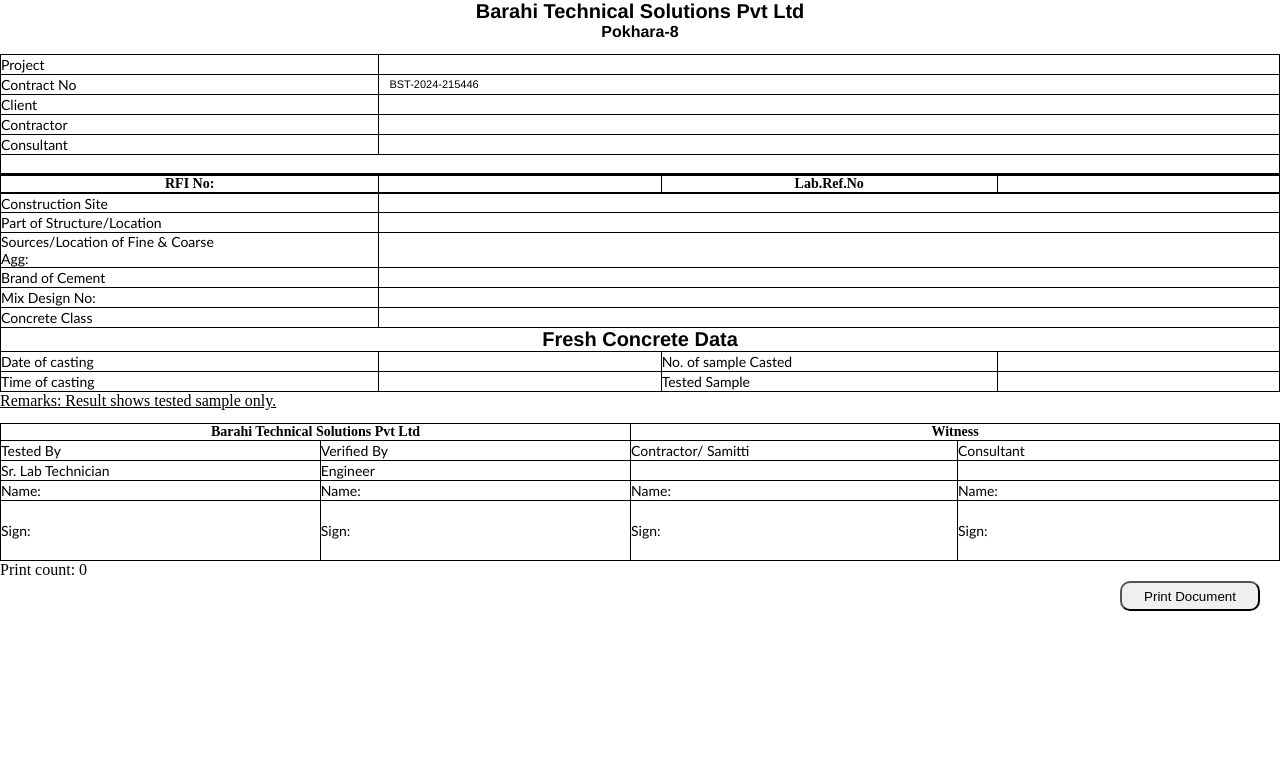
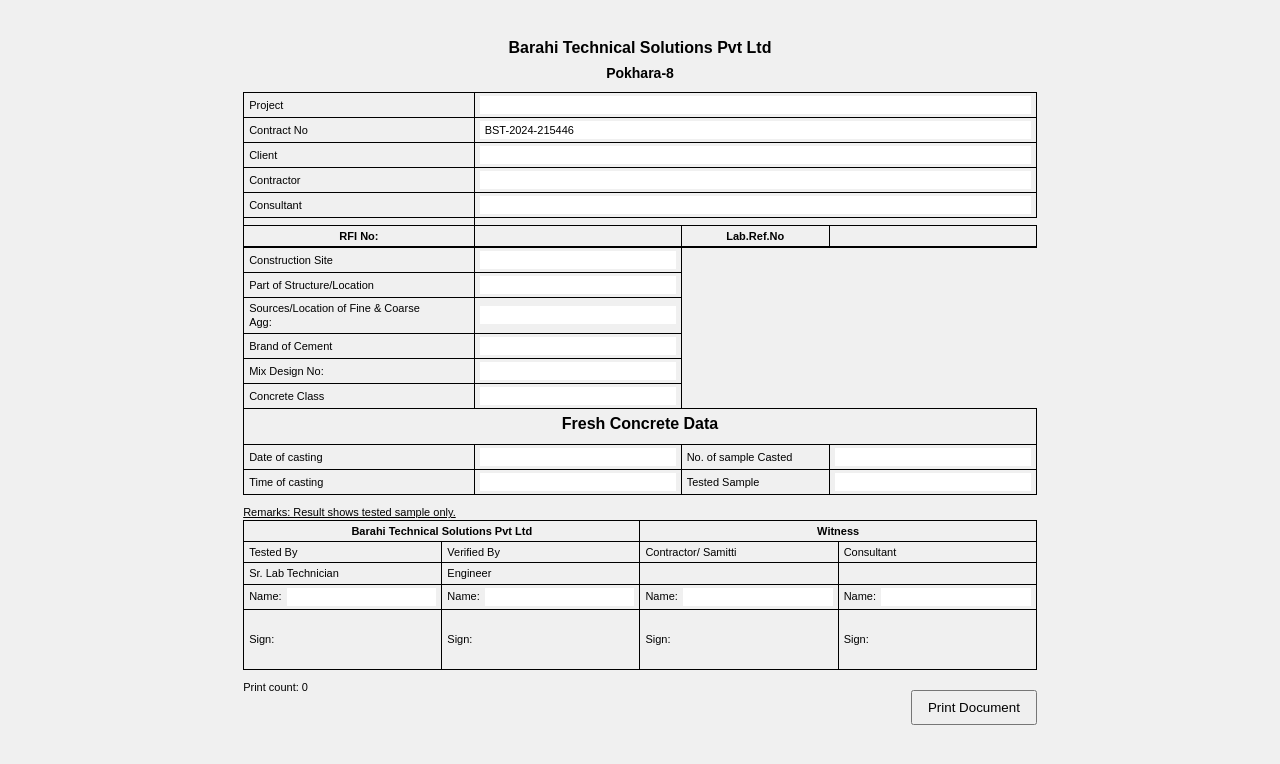
Before and after one commit to SulAv100/autoMateCivilData, a PHP site: page /autoFiller/ in a window 1280 px wide. Shown: the top 764 px of the page. Run offline with PHP 8.4, Linux system fonts and the light colour scheme; data that the repository does not hold is empty.

Commit message:
fix: inc print report size

```diff
--- a/autoFiller.php
+++ b/autoFiller.php
@@ -28,145 +28,143 @@ if(isset($_POST['testSubmit']))
             padding: 0;
             box-sizing: border-box;
         }
+
+        body {
+            font-size: 11px; /* Reduced base font size for better fit */
+            line-height: 1.3;
+            font-family: Arial, sans-serif;
+        }
+
+        /* A4 size specifications */
+        @page {
+            size: A4;
+            margin: 1cm;
+        }
+
+        /* Screen view styles */
+        @media screen {
+            body {
+                max-width: 21cm;
+                margin: 1cm auto;
+                background: #f0f0f0;
+            }
+
+            .page {
+                background: white;
+                box-shadow: 0 0 10px rgba(0,0,0,0.1);
+                padding: 1cm;
+            }
+        }
+
+        /* Print styles */
+        @media print {
+            body {
+                width: 21cm;
+                background: none;
+            }
+
+            .hideOnPrint {
+                display: none !important;
+            }
+
+            select {
+                display: none;
+            }
+
+            .selected-value::after {
+                content: attr(data-value);
+                display: block;
+                text-align: center;
+            }
+        }
+
         h1 {
             text-align: center;
-        font-size: 20px;
-        font-family: "Franklin Gothic Medium", "Arial Narrow", Arial, sans-serif;
+            font-size: 16px;
+            margin-bottom: 5px;
         }
+
         h4 {
             text-align: center;
-        font-family: "Franklin Gothic Medium", "Arial Narrow", Arial, sans-serif;
+            font-size: 14px;
+            margin-bottom: 10px;
+        }
+
+        table {
+            width: 100%;
+            border-collapse: collapse;
+            margin-bottom: 10px;
+        }
+
+        th, td {
+            border: 1px solid black;
+            padding: 3px 5px;
+            font-size: 11px;
         }
 
         input {
-        display: flex;
             width: 100%;
             border: 0;
-        height: 100%;
+            height: 18px;
             font-size: 11px;
             outline: none;
-        padding-left: 10px;
-        font-family: "Franklin Gothic Medium", "Arial Narrow", Arial, sans-serif;
-        font-weight: 500;
-      }
-      table td {
-        height: 20px;
-        font-family: "Gill Sans", "Gill Sans MT", Calibri, "Trebuchet MS",
-          sans-serif;
+            padding: 0 5px;
         }
 
-      table {
-        border-collapse: collapse;
-        width: 100%;
-        margin-top: 1%;
-        font-size: 14px;
-      }
-      th {
-        border-right: 1px solid black;
+        .smallFont {
+            font-size: 11px;
         }
 
-      tr {
-        border: 1px solid black;
-      }
-
-      td {
-        border-right: 1px solid black;
-        border-bottom: none;
-        width: 3000px;
-
-      }
-      .centered-text{
-        text-align: center;
-      }
         #noneRow {
-        height: 10px;
-        border-bottom: 3px solid black;
-      }
-
-      td:last-child {
-        border-right: none;
-      }
-      .smallFont {
-        font-size: 14px;
-      }
-
-      #heading-data {
-        border: collapse;
-      }
-      .single-line {
-        position: relative;
-        display: inline-flex;
-        align-items: center;
-        width: 100%;
-        height: 100%;
+            height: 8px;
         }
 
         .densityData {
             text-align: center;
         }
-      #print-button{
-        height: 30px;
-        justify-content: center;
-        align-items: center;
-        width: 140px;
-        float: right;
-        margin-top: 20px;
-        margin-right: 20px;
-        display: flex;
-        border-radius: 10px;
-        outline: 0;
 
+        .centered-text {
+            text-align: center;
         }
 
-      @media print {
-      /* Hide header and footer during print */
-      @page {
-          margin: 0;
-          /* size: auto; */
+        #heading-data {
+            padding: 5px 0;
         }
 
-      /* Hide URL and page count */
-      body {
-          margin: 0;
-          /* margin-top: 0.5cm; */
-          margin-left: 0.25cm;
-          margin-right: 0.25cm;
-          padding: 0;
+        .single-line {
+            display: flex;
+            align-items: center;
+            gap: 5px;
         }
 
-      /* Hide buttons during print */
-      button {
-          display: none !important;
+        /* Specific adjustments for the compression test table */
+        .compression-test th {
+            padding: 2px;
+            font-size: 10px;
         }
 
-      /* Hide file path and page numbers */
-      div:last-child {
-          display: none !important;
-      }
-      text{
-        margin-left: 1cm
-      }
-      select {
-        display: none;
-      }
-      /* Show the selected option as text in print view */
-      .selected-value::after {
-            content: attr(data-value);
-            display: block;
-            text-align: center;
-            vertical-align: middle;
-            line-height: normal; /* Adjust as needed for alignment */
-      }
-      /* Center-align the cell content vertically */
-      .selected-value {
-          text-align: center;
-          vertical-align: middle;
-      }
+        .compression-test td {
+            padding: 2px;
+            height: 20px;
         }
 
+        /* Signature section adjustments */
+        .signature-row {
+            height: 50px;
+        }
 
+        /* Print button styles */
+        #print-button {
+            padding: 8px 15px;
+            margin: 10px 0;
+            float: right;
+        }
 
-
+        /* Remarks section */
+        .remarks {
+            margin: 10px 0;
+            font-style: italic;
+        }
     </style>
 
 
@@ -177,23 +175,23 @@ if(isset($_POST['testSubmit']))
     <table>
     <tr>
         <td><label for="project">Project</label></td>
-        <td colspan="5"><input type="text" value="<?php echo $_POST['projectName']; ?>" readonly /></td>
+        <td colspan="5"><input type="text" value="<?php echo $_POST['projectName']; ?>"  /></td>
     </tr>
     <tr>
         <td><label for="project">Contract No</label></td>
-        <td colspan="5"><input type="text" id="contract_no" name="contract_no" readonly /></td>
+        <td colspan="5"><input type="text" id="contract_no" name="contract_no"  readonly/></td>
     </tr>
     <tr>
         <td><label for="project">Client</label></td>
-        <td colspan="5"><input type="text" value="<?php echo $_POST['clientName']; ?>" readonly /></td>
+        <td colspan="5"><input type="text" value="<?php echo $_POST['clientName']; ?>"  /></td>
     </tr>
     <tr>
         <td><label for="project">Contractor</label></td>
-        <td colspan="5"><input type="text" value="<?php echo $_POST['contractorName']; ?>" readonly /></td>
+        <td colspan="5"><input type="text" value="<?php echo $_POST['contractorName']; ?>"  /></td>
     </tr>
     <tr>
         <td><label for="project">Consultant</label></td>
-        <td colspan="5"><input type="text" value="<?php echo $_POST['consultantName']; ?>" readonly /></td>
+        <td colspan="5"><input type="text" value="<?php echo $_POST['consultantName']; ?>"  /></td>
     </tr>
     <tr id="noneRow">
         <td><label for="none"></label></td>
@@ -206,11 +204,11 @@ if(isset($_POST['testSubmit']))
     </tr>
     <tr style="border-top: 2px solid black">
         <td><label for="site">Construction Site</label></td>
-        <td><input type="text" value="<?php echo $_POST['constructionSite']; ?>" readonly /></td>
+        <td><input type="text" value="<?php echo $_POST['constructionSite']; ?>"  /></td>
     </tr>
     <tr>
         <td><label for="structure">Part of Structure/Location</label></td>
-        <td><input type="text" value="<?php echo $_POST['partOfStructure']; ?>" readonly /></td>
+        <td><input type="text" value="<?php echo $_POST['partOfStructure']; ?>"  /></td>
     </tr>
     <tr>
         <td>
@@ -219,19 +217,19 @@ if(isset($_POST['testSubmit']))
                 Agg:
             </label>
         </td>
-        <td><input type="text" value="<?php echo $_POST['sourceFineAgg']; ?>" readonly /></td>
+        <td><input type="text" value="<?php echo $_POST['sourceFineAgg']; ?>"  /></td>
     </tr>
     <tr>
         <td><label for="cementbrand">Brand of Cement</label></td>
-        <td><input type="text" value="<?php echo $_POST['cementBrand']; ?>" readonly /></td>
+        <td><input type="text" value="<?php echo $_POST['cementBrand']; ?>"  /></td>
     </tr>
     <tr>
         <td><label for="mixDesign">Mix Design No:</label></td>
-        <td><input type="text" value="<?php echo $_POST['mixDesignNo']; ?>" readonly /></td>
+        <td><input type="text" value="<?php echo $_POST['mixDesignNo']; ?>"  /></td>
     </tr>
     <tr>
         <td><label for="class">Concrete Class</label></td>
-        <td><input type="text" value="<?php echo $_POST['concreteClass']; ?>" readonly /></td>
+        <td><input type="text" value="<?php echo $_POST['concreteClass']; ?>"  /></td>
     </tr>
     <th id="heading-data" colspan="4">
         <h1>Fresh Concrete Data</h1>
```
Lines whose indentation alone changed are shown as unchanged.
